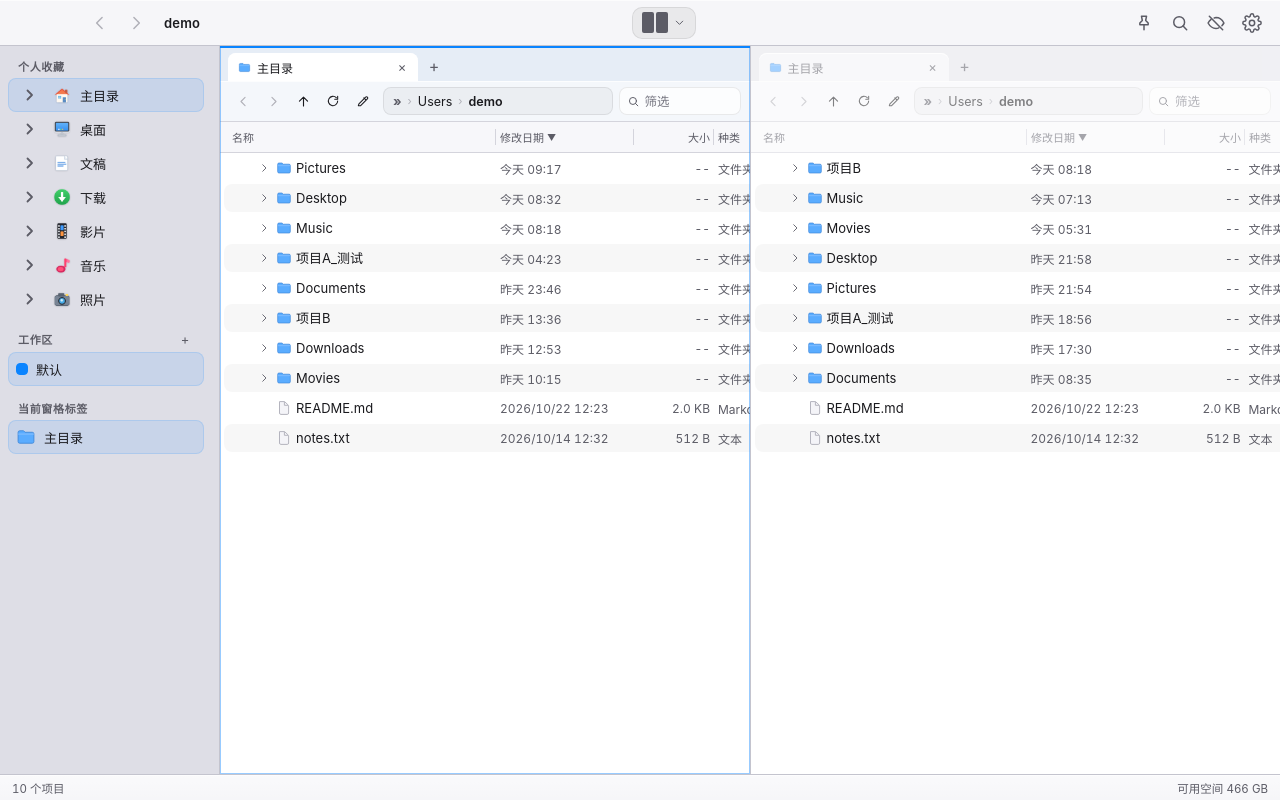
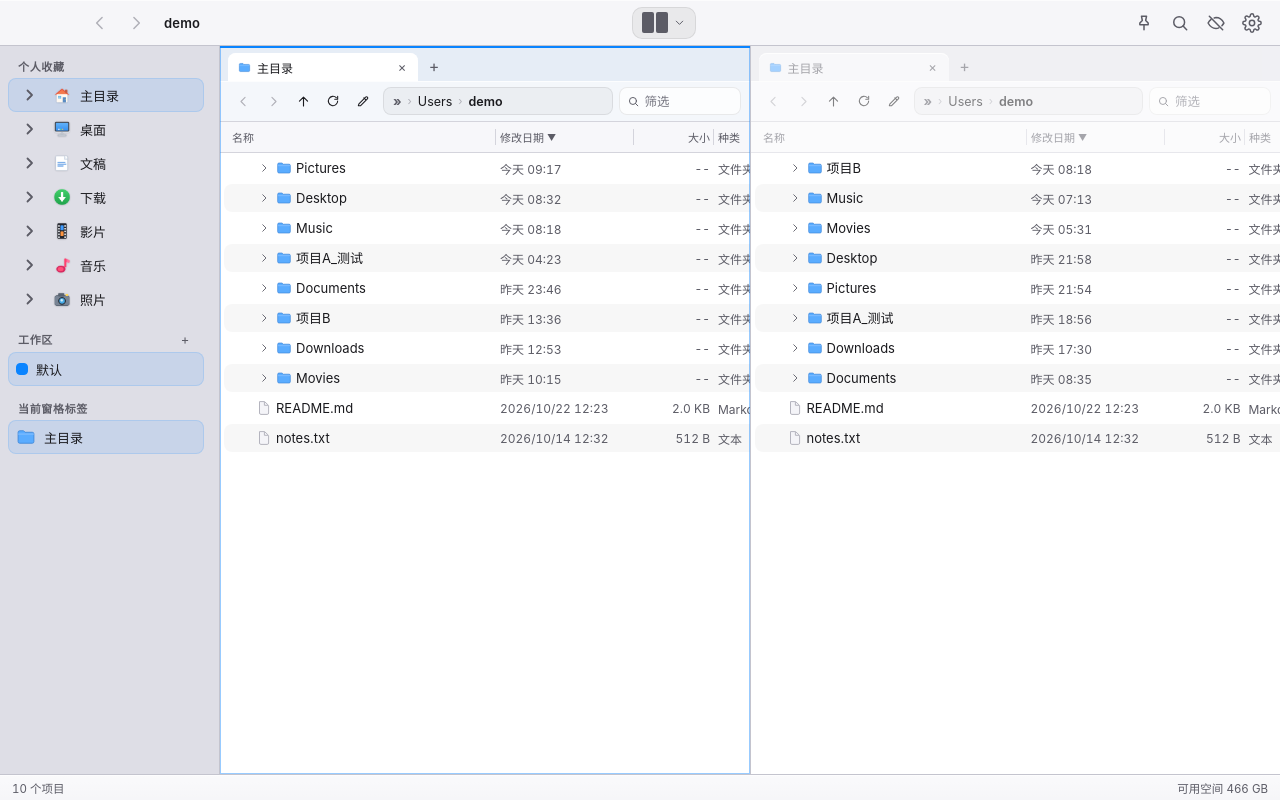
Before and after one commit to banduoba/bento, a React (Vite) app: page / in a window 1280 px wide. Built offline with nearby package versions, Linux system fonts and the light colour scheme.

Commit message:
Tighten rename and file row spacing

```diff
--- a/src/components/Pane.jsx
+++ b/src/components/Pane.jsx
@@ -1528,10 +1528,8 @@ export default function Pane({
                       >
                         <IconChevronRight size={12} />
                       </button>
-                    ) : (
-                      <span className="disclosure-spacer" style={entry.depth ? { marginLeft: entry.depth * 18 } : undefined} />
-                    )}
-                    <span className="fileicon">
+                    ) : null}
+                    <span className="fileicon" style={!entry.is_dir && entry.depth > 0 ? { marginLeft: entry.depth * 18 + 20 } : undefined}>
                       {entry.isPseudo ? null : (
                         <FileIcon path={entry.path} name={entry.name} isDir={entry.is_dir} ext={entry.ext} />
                       )}
--- a/src/styles.css
+++ b/src/styles.css
@@ -1115,7 +1115,7 @@ body.col-resizing, body.col-resizing * { cursor: col-resize !important; user-sel
 
 .rename-input {
   font: inherit;
-  line-height: 22px;
+  line-height: 18px;
   box-sizing: border-box;
   border: 1.5px solid var(--accent);
   border-radius: 6px;
@@ -1145,7 +1145,7 @@ body.col-resizing, body.col-resizing * { cursor: col-resize !important; user-sel
   width: max-content;
   white-space: pre;
   font: inherit;
-  line-height: 22px;
+  line-height: 18px;
 }
 
 .empty, .error, .loading {
```
